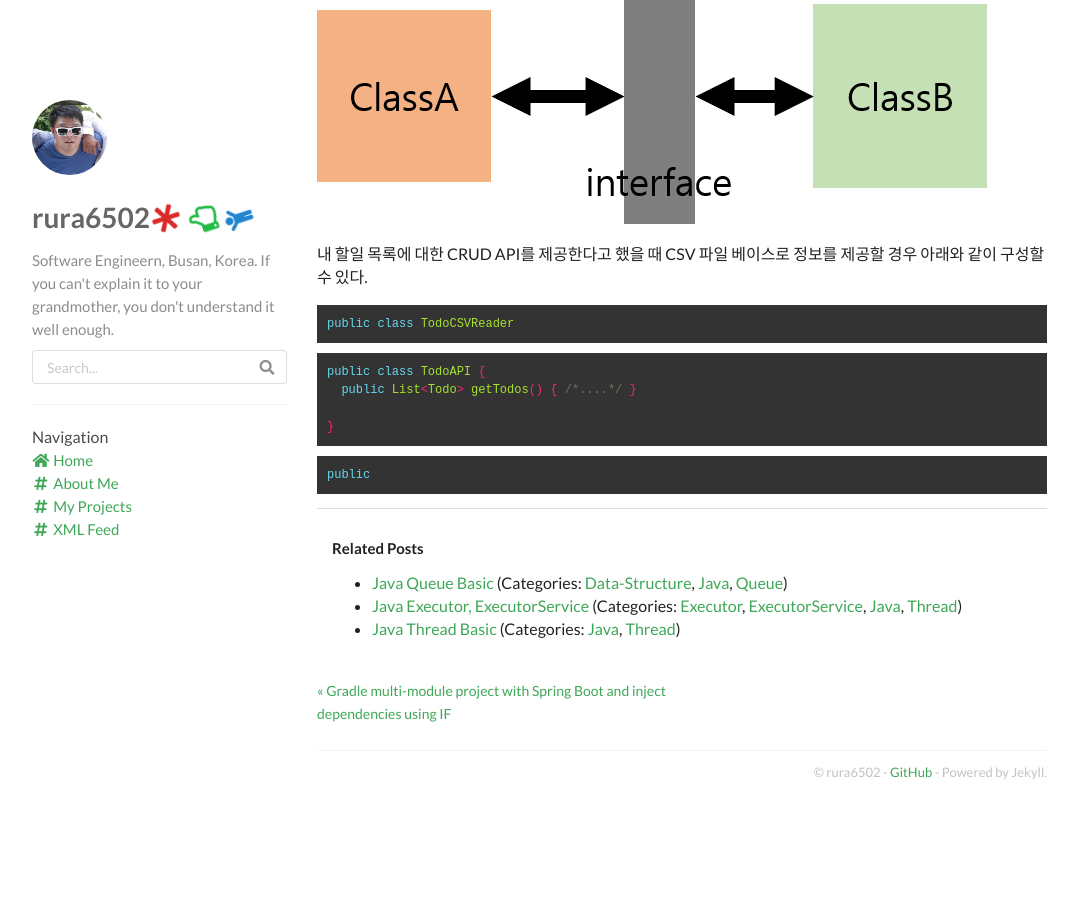
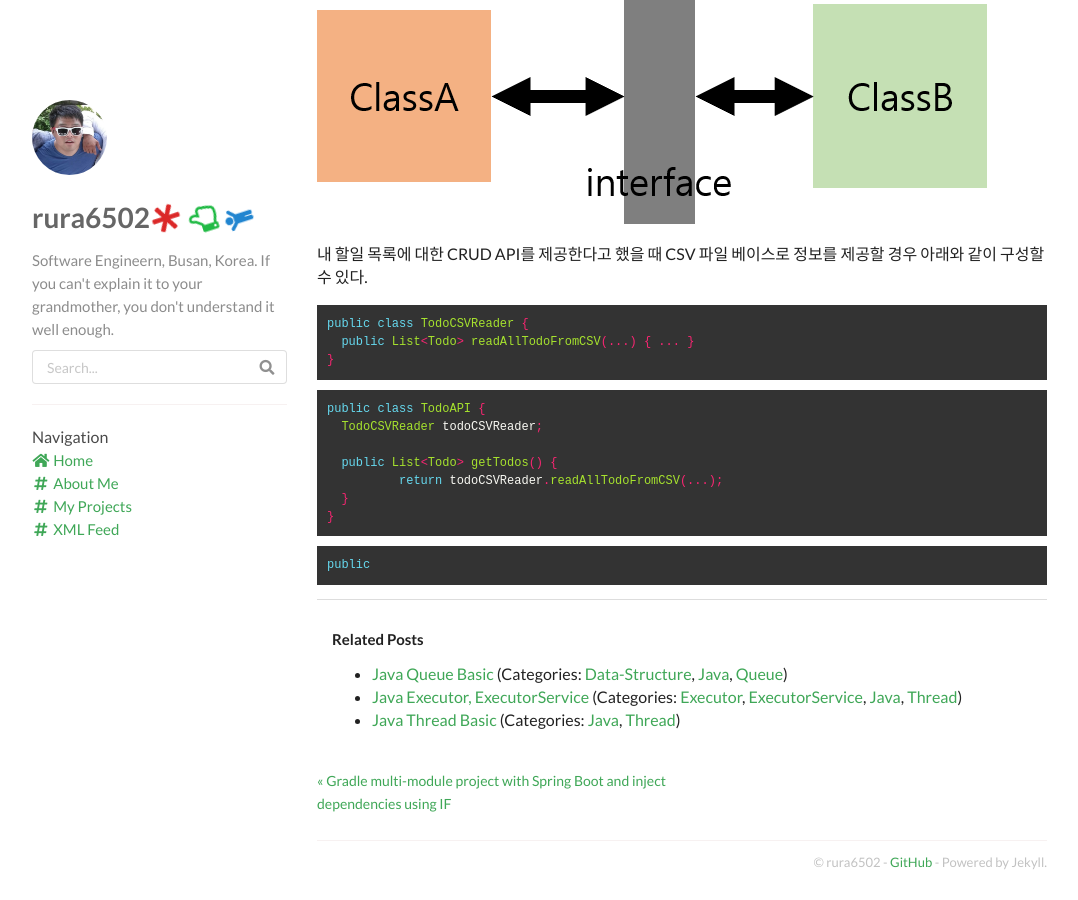
Before and after one commit to rura6502/rura6502.github.io, a Jekyll site: the page built from _posts/2020-08-16-프로그램 설계 원칙 - KISS, DRY.md, in a window 1280 px wide and 900 px high, scrolled down 2364 px. Shown: the whole window, without its empty margins (53-1131 px from the left). Built offline with Jekyll 4.4.1, drawn with Linux system fonts in a browser that asks for light colours; nearby versions of some CDN libraries; comment, search, counter and statistics services are not loaded; before the commit the page ends 3174 px from its top, so only the background shows below that.

Commit message:
_posts/2020-08-16-프로그램 설계 원칙 - KISS, DRY.md updated from https://stackedit.io/

````diff
--- a/_posts/2020-08-16-프로그램 설계 원칙 - KISS, DRY.md
+++ b/_posts/2020-08-16-프로그램 설계 원칙 - KISS, DRY.md
@@ -97,19 +97,24 @@ categories: [OOP, Java]
 
 
 ```java
-public class TodoCSVReader
+public class TodoCSVReader {
+  public List<Todo> readAllTodoFromCSV(...) { ... }
+}
 ```
 ```java
 public class TodoAPI {
-  public List<Todo> getTodos() { /*....*/ }
+  TodoCSVReader todoCSVReader;
 
+  public List<Todo> getTodos() {
+	  return todoCSVReader.readAllTodoFromCSV(...);
+  }
 }
 ```
 ```java
 public
 ```
 <!--stackedit_data:
-eyJoaXN0b3J5IjpbLTEwNDY3NDg0NjgsLTE1NDc1MjE4ODQsMj
-AwNDQyODQ3Nyw4MDIzNDI0MDIsLTE5MDgzODM1ODIsOTAzMzcy
-ODg0LC04MDk5MDYzNjZdfQ==
+eyJoaXN0b3J5IjpbMTM4MjczOTg1OCwtMTA0Njc0ODQ2OCwtMT
+U0NzUyMTg4NCwyMDA0NDI4NDc3LDgwMjM0MjQwMiwtMTkwODM4
+MzU4Miw5MDMzNzI4ODQsLTgwOTkwNjM2Nl19
 -->
````
